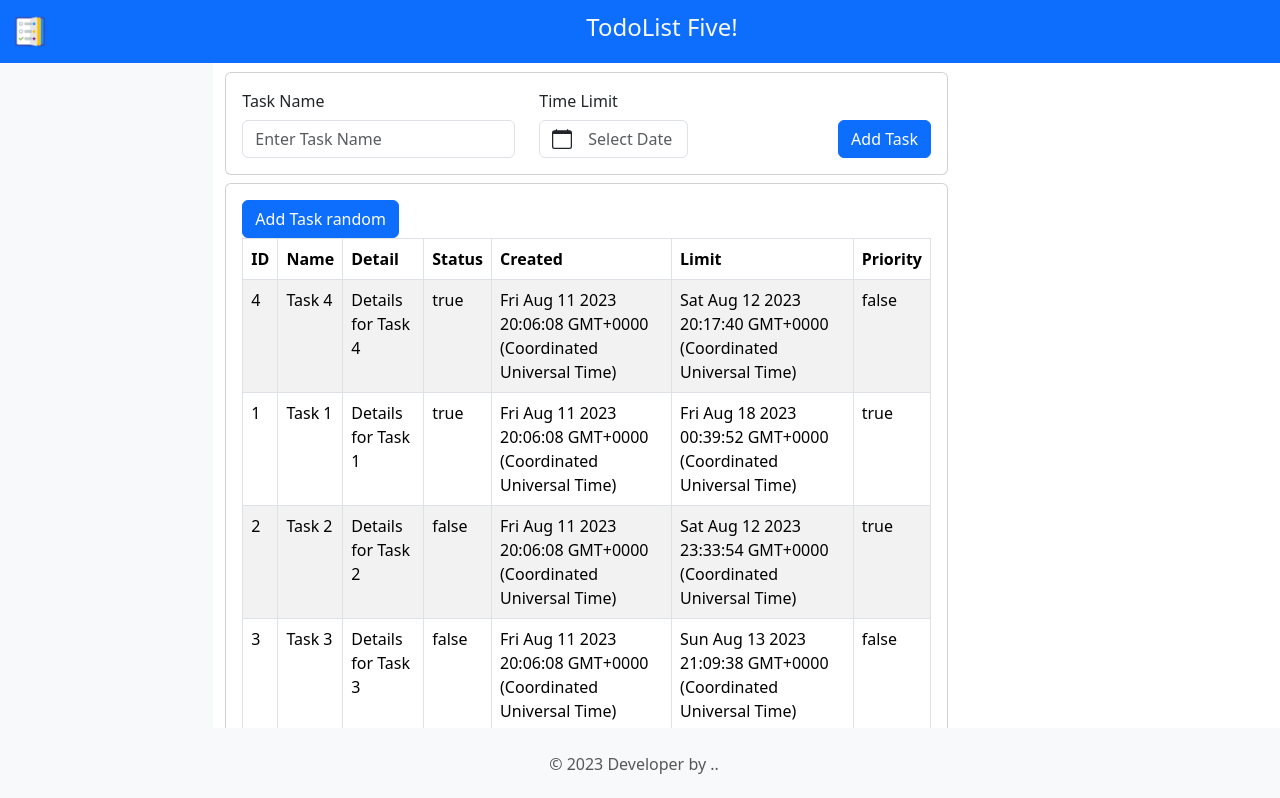
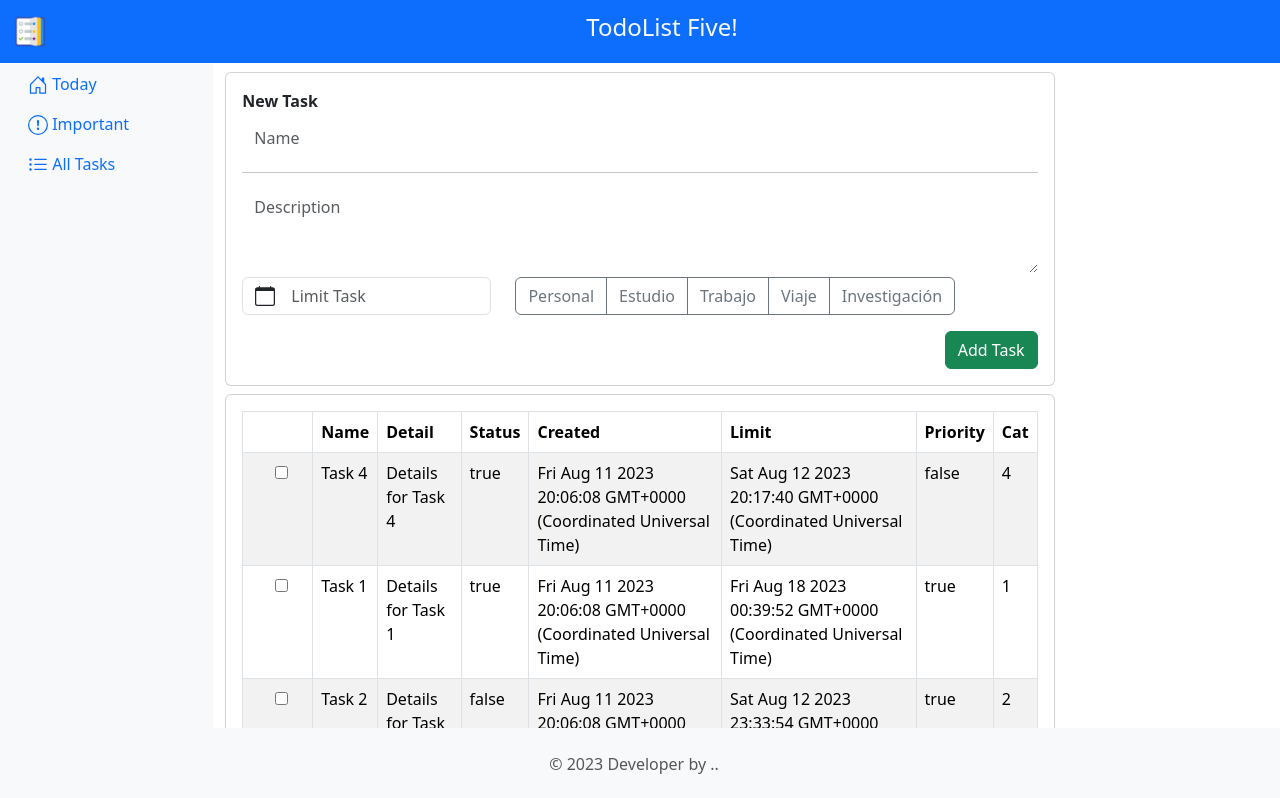
Before and after one commit to aparrab90/todolistEmpresarial, a Vue app: page /user in a window 1280 px wide. Shown: the top 798 px of the page. Built offline with nearby package versions, Linux system fonts and the light colour scheme.

Commit message:
add routes taskForm and Userdash

```diff
--- a/src/components/TaskForm.vue
+++ b/src/components/TaskForm.vue
@@ -4,65 +4,78 @@
       <b-form @submit.prevent="addTask">
         <b-row>
           <b-col>
-            <b-form-group id="taskNameGroup" label="Task Name">
-              <b-form-input ref="taskNameInput" v-model="taskName" required placeholder="Enter Task Name" />
+            <b-form-group id="taskNameGroup" label="New Task" class="no-border-input">
+              <template #label>
+                <div class="text-left">
+                  <strong class="">New Task</strong>
+                </div>
+              </template>
+              <b-form-input ref="taskNameInput" v-model="taskName" required placeholder="Name" />
+            </b-form-group>
+            <hr>
+          </b-col>
+        </b-row>
+        <b-row>
+          <b-col>
+            <b-form-group id="descriptionGroup" class="no-border-input">
+              <b-form-textarea v-model="taskDescription" placeholder="Description" rows="3" />
             </b-form-group>
           </b-col>
+        </b-row>
 
+        <div class="mt-1">
+          <b-row>
 
+            <b-col cols="4" class="text-start">
+              <b-form-group id="limitTaskGroup">
+                <b-form-datepicker v-model="selectedLimitDate" required placeholder="Limit Task" />
+              </b-form-group>
+            </b-col>
+            <b-col>
+              <b-form-group id="groupSelectGroup" class="mb-3" title="Select Category">
+                <b-button-group>
+                  <b-button v-for="category in groupOptions" :key="category.value"
+                    :variant="selectedGroup === category.value ? 'primary' : 'outline-secondary'"
+                    @click="selectedGroup = category.value">
+                    {{ category.text }}
+                  </b-button>
+                </b-button-group>
+              </b-form-group>
+            </b-col>
+            {{ selectedGroup }}
 
-          <b-col cols="7">
-            <b-form-group id="dateTimeGroup" label="Time Limit">
-              <b-row>
-                <b-col cols="5">
-                  <b-form-datepicker v-model="selectedDate" required placeholder="Select Date" />
-                </b-col>
-                <!-- <b-col>
-                  <b-form-timepicker v-model="selectedTime" required placeholder="Select Time" />
-                </b-col> -->
-                <b-col class="text-end ">
-                  <b-button type="submit" variant="primary">Add Task</b-button>
-                </b-col>
-              </b-row>
-            </b-form-group>
-          </b-col>
-
-
-        </b-row>
-        <!-- <b-row>
-          <b-col cols="10" >
-            <b-form-group id="taskDescriptionGroup" label="Task Description">
-              <b-form-textarea class="form-control" v-model="taskDescription" required placeholder="Enter Task Description" rows="2" />
-            </b-form-group>
-          </b-col>
-          <b-col  class="text-end mt-4">
-            <b-button  type="submit" variant="primary">Add Task</b-button>
-          </b-col>
-        </b-row> -->
-
+            <b-col class="text-end">
+              <b-button type="submit" variant="success">Add Task</b-button>
+            </b-col>
+          </b-row>
+        </div>
       </b-form>
-      <!--
-      <form @submit.prevent="addTask">
-        <input v-model="taskName" placeholder="Task Name" />
-        <input v-model="taskDescription" placeholder="Task Description" />
-        <button type="submit">Add Task</button>
-        <br>
-      </form> -->
     </b-card>
 
     <b-card class="mt-2">
 
-      <b-button variant="primary" @click="addRandomTasks">Add Task random</b-button>
-
-      <b-table :items="displayedTasks" :fields="fields" striped bordered responsive head-variant="light"></b-table>
+      <b-table :items="displayedTasks" :fields="fields" striped bordered responsive head-variant="light"
+        class="table table-sm">
+        <!-- Utiliza las clases de tamaño de texto directamente en las celdas -->
+        <template #cell(idTask)="data">
+          <b-form-checkbox v-model="data.value" variant="primary"
+            class="form-check form-check-inline rounded-circle"></b-form-checkbox>
+        </template>
+        <template #cell(name)="data">
+          <span class="text-muted">{{ data.value }}</span>
+        </template>
+        <!-- Resto de las columnas -->
+      </b-table>
       <b-pagination v-model="currentPage" :total-rows="tasks.length" :per-page="perPage"
         aria-controls="my-table"></b-pagination>
     </b-card>
+
   </div>
 </template>
 
 <script>
-import { addTask, getTasks } from '@/services/api';
+// import { addTask, getTasks } from '@/services/api';
+ import { addTask } from '@/services/api';
 
 export default {
   data() {
@@ -72,18 +85,28 @@ export default {
       currentPage: 1,
       perPage: 4, // Número de tareas por página
       fields: [
-        { key: 'idTask', label: 'ID' },
+        { key: 'idTask', label: '' },
         { key: 'nameTask', label: 'Name' },
         { key: 'detailTask', label: 'Detail' },
         { key: 'statusTask', label: 'Status' },
         { key: 'createTask', label: 'Created' },
         { key: 'limitTask', label: 'Limit' },
-        { key: 'priorityTask', label: 'Priority' }
+        { key: 'priorityTask', label: 'Priority' },
+        { key: 'idCategory', label: 'Cat' }
       ],
 
       modalShow: false,
       taskName: '',
-      taskDescription: ''
+      taskDescription: '',
+      selectedLimitDate: '',
+      groupOptions: [
+        { value: 1, text: 'Personal' },
+        { value: 2, text: 'Estudio' },
+        { value: 3, text: 'Trabajo' },
+        { value: 4, text: 'Viaje' },
+        { value: 5, text: 'Investigación' },
+      ],
+      selectedGroup: ''
     };
   },
   computed: {
@@ -101,7 +124,18 @@ export default {
   methods: {
     async addTask() {
       try {
-        await addTask(this.taskName, this.taskDescription);
+        // Armar el objeto con los datos necesarios
+        const taskData = {
+          taskName: this.taskName,
+          taskDescription: this.taskDescription,
+          limitTask: this.selectedLimitDate,
+          idCategory: this.selectedGroup,
+          idUser: 1
+          // idUser: this.userId //
+        };
+
+        // Llamar a la función addTask con el objeto taskData
+        await addTask(taskData);
         console.log('Task added successfully');
       } catch (error) {
         console.error('Error adding task:', error);
@@ -118,13 +152,17 @@ export default {
     },
     async fetchTask() {
       try {
-        this.tasks = await getTasks(this.userId); // Supongamos que tienes el userId definido en algún lugar
+        // this.US
+        // this.tasks = await getTasks(this.userId); // Supongamos que tienes el userId definido en algún lugar
         console.log('Tasks fetched successfully', this.tasks);
         return this.tasks; // Puedes retornar las tareas para usarlas en otros lugares si es necesario
       } catch (error) {
         console.error('Error fetching tasks:', error);
         throw error; // Puedes lanzar el error nuevamente para manejarlo en un nivel superior si es necesario
       }
+    },
+    selectGroup(value) {
+      this.selectedGroup = value;
     },
     addRandomTasks() {
       // Generar 10 tareas aleatorias
@@ -136,7 +174,8 @@ export default {
           statusTask: Math.random() < 0.5, // Generar aleatoriamente true o false
           createTask: new Date(), // Usar la fecha actual como fecha de creación
           limitTask: new Date(Date.now() + Math.random() * 7 * 24 * 60 * 60 * 1000), // Generar una fecha límite dentro de los próximos 7 días
-          priorityTask: Math.random() < 0.3 // Generar aleatoriamente true (prioritario) o false
+          priorityTask: Math.random() < 0.3,// Generar aleatoriamente true (prioritario) o false
+          idCategory: `${i}`,
         };
         this.tasks.push(task); // Agregar la tarea generada al array de tareas
       }
@@ -144,12 +183,15 @@ export default {
     }
   },
   created() {
-    // this.fetchTask(); // Llamada a la función fetchTask al crear la instancia del componente
+     this.fetchTask(); // Llamada a la función fetchTask al crear la instancia del componente
     this.addRandomTasks(); // Llamada a la función fetchTask al crear la instancia del componente
   }
 };
 </script>
 
 <style scoped>
-/* Estilos específicos del componente */
+.no-border-input .form-control {
+  border: none;
+  box-shadow: none;
+}
 </style>
--- a/src/services/api.js
+++ b/src/services/api.js
@@ -24,14 +24,46 @@ export const registerUser = async (fullNameUser, addressUser) => {
   return response.data;
 };
 
-export const addTask = async (taskName, taskDescription) => {
-  const response = await apiClient.post('/api/addTasks', {
-    taskName,
-    taskDescription
-  });
-
+export const addTask = async (taskData) => {
+  console.log(taskData);
+  const response = await apiClient.post('/api/addTasks', taskData);
   return response.data;
 };
+
+export const createStepTask = async (idTask, stepTaskData) => {
+  try {
+    const response = await apiClient.post(`/api/tasks/${idTask}/createStepTask`, stepTaskData);
+    console.log('Step task created successfully:', response.data);
+    return response.data;
+  } catch (error) {
+    console.error('Error creating step task:', error);
+    throw error;
+  }
+};
+
+export const editStatusStepTask = async (idStepTask, newStatus) => {
+  try {
+    const response = await apiClient.put(`/api/stepTasks/${idStepTask}/editStatus`, { statusStepTask: newStatus });
+    console.log('Status of Step Task updated successfully:', response.data);
+    return response.data;
+  } catch (error) {
+    console.error('Error editing Step Task status:', error);
+    throw error;
+  }
+};
+
+export const editStatusTask = async (idTask, newStatus) => {
+  try {
+    const response = await apiClient.put(`/api/tasks/${idTask}/editStatus`, { statusTask: newStatus });
+    console.log('Status of Task updated successfully:', response.data);
+    return response.data;
+  } catch (error) {
+    console.error('Error editing Task status:', error);
+    throw error;
+  }
+};
+
+
 
 export const getCustomers = async () => {
   try {
@@ -44,6 +76,7 @@ export const getCustomers = async () => {
 export const getTasks = async (userId) => {
   try {
     const response = await apiClient.get(`/api/tasks?userId=${userId}`);
+    console.log(response);
     return response.data;
   } catch (error) {
     // Manejar el error de alguna manera, lanzarlo nuevamente, mostrar un mensaje, etc.
--- a/src/views/UserDashboard.vue
+++ b/src/views/UserDashboard.vue
@@ -5,17 +5,20 @@
 
     <div class="container-fluid d-flex flex-column pt-0" style="height: 90vh;">
       <div class="row flex-grow-1">
-        <div class="col-lg-2 bg-light">
-          <!-- <b-nav vertical>
-            <b-nav-item active>General</b-nav-item>
-            <b-nav-item>Usuarios</b-nav-item>
-            <b-nav-item>Tareas</b-nav-item>
-            <b-nav-item>Accesos</b-nav-item>
-          </b-nav> -->
+        <div class="col bg-light mt-2">
+          <b-nav vertical class="bg-light">
+            <b-nav-item v-for="item in navigationItems" :key="item.id" :to="item.to" :active="isActive(item)">
+              <b-icon :icon="item.icon" class="mr-2"></b-icon>
+              {{ item.name }}
+            </b-nav-item>
+          </b-nav>
         </div>
 
-        <div class="col-lg-7">
+        <div class="col-lg-8">
           <TaskForm />
+        </div>
+        <div class="col-lg-2">
+          <!-- PRIORIDAD -->
         </div>
       </div>
     </div>
@@ -24,14 +27,6 @@
   </div>
 </template>
 
-<!-- <template>
-    <div>
-      <h1>User Dashboard</h1>
-
-      <TaskForm />
-
-    </div>
-  </template> -->
 
 <script>
 import TaskForm from '@/components/TaskForm';
@@ -43,6 +38,27 @@ export default {
     HeaderView,
     FooterView
   },
+  data() {
+    return {
+      // Array con objetos que contienen las propiedades id, name y to
+      navigationItems: [
+        { id: 1, name: 'Today', to: '/user', icon: 'house-door' },
+        { id: 2, name: 'Important', to: '/important', icon: 'exclamation-circle' },
+        { id: 3, name: 'All Tasks', to: '/all-tasks', icon: 'list-ul' }
+      ]
+    };
+  },
+  methods: {
+    // Método para verificar si un elemento de navegación está activo
+    isActive(item) {
+      // Implementar lógica para verificar si el elemento está activo, por ejemplo, basado en la ruta actual
+      // Puedes usar vue-router para obtener la ruta actual y compararla con item.to
+      // Devolver true si el elemento está activo, de lo contrario, false
+      // Ejemplo simplificado:
+      return this.$route.path === item.to;
+    }
+  }
+
   // Otras propiedades y lógica
 };
 </script>
```
